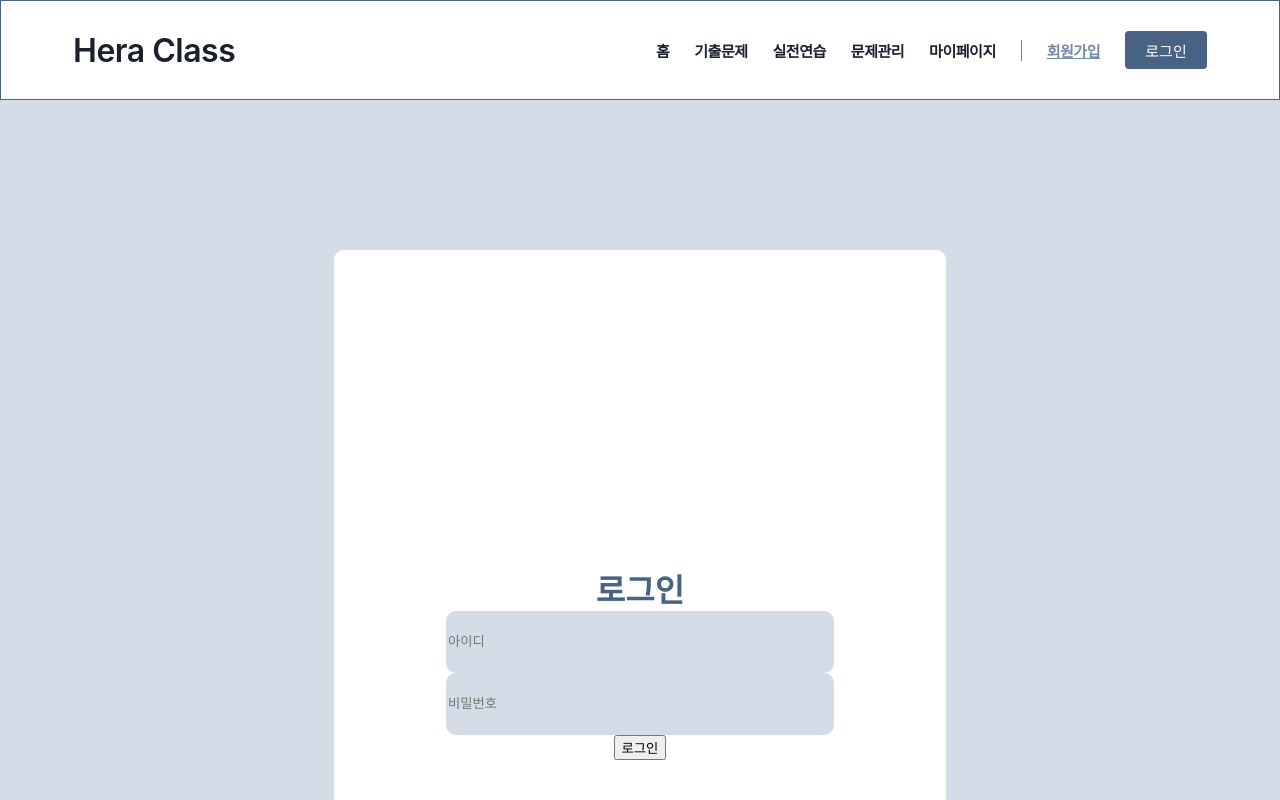
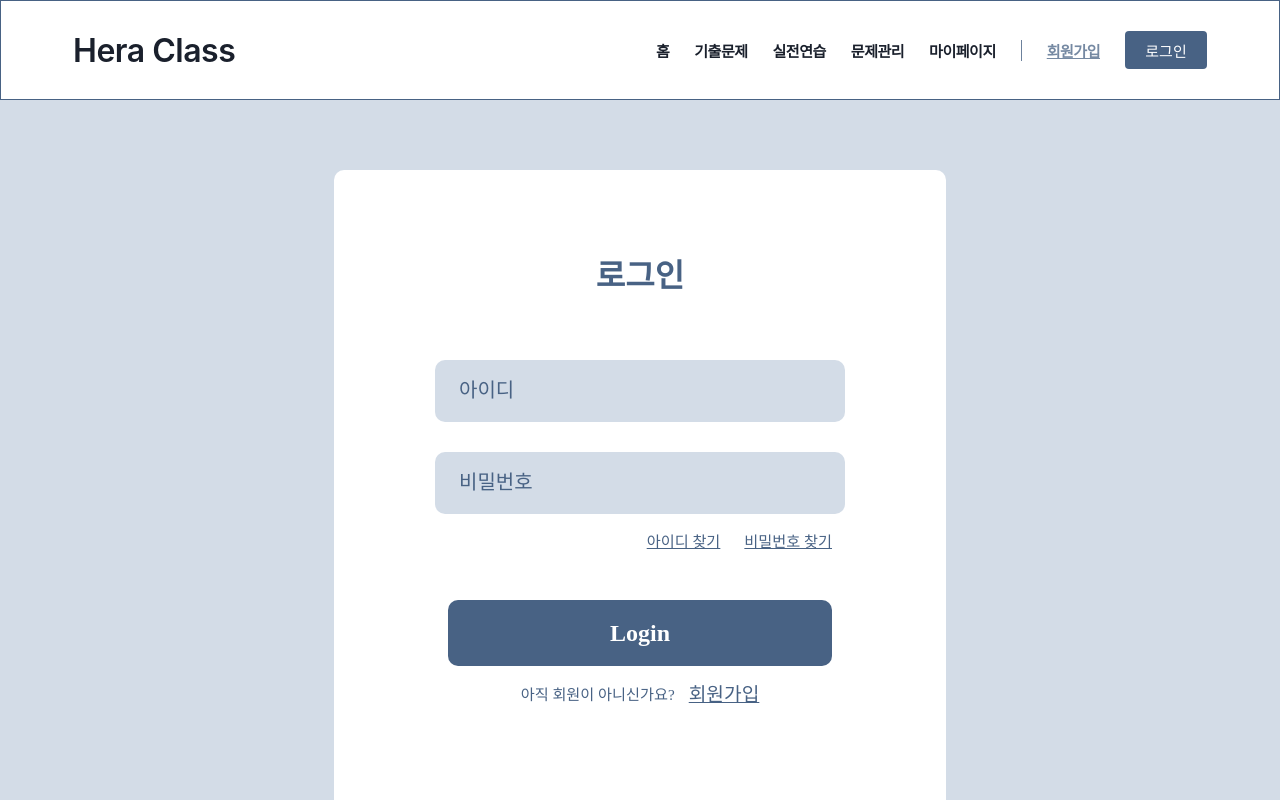
Before and after one commit to THE-HERA-CLASS/HC-frontend, a React (Create React App) app: page /logins in a window 1280 px wide. Shown: the top 800 px of the page. Built offline with nearby package versions, Linux system fonts and the light colour scheme; no server answers.

Commit message:
[Design]로그인 디자인 완성

```diff
--- a/src/components/common/CustomBtn.jsx
+++ b/src/components/common/CustomBtn.jsx
@@ -9,8 +9,7 @@ function CustomBtn(props) {
   //_borderradius: 보더 모서리 설정입니다.
   //color: 글씨 색입니다.
   //상위 폴더의 버튼 props에 linewidth가 없다면 외각선이 보이지 않습니다.
-  const { children, bc, width, height, border, onClick, margin, shadow, type, position, left, top, _borderradius } =
-    props;
+  const { children, bc, width, height, border, onClick, margin, shadow, type, position, _borderradius } = props;
 
   return (
     <ButtonStyled
@@ -23,9 +22,7 @@ function CustomBtn(props) {
       onClick={onClick}
       _borderradius={_borderradius}
       type={type}
-      position={position}
-      left={left}
-      top={top}>
+      position={position}>
       {children}
     </ButtonStyled>
   );
@@ -37,8 +34,6 @@ const ButtonStyled = styled.button`
   border-radius: ${({ _borderradius }) => `${_borderradius}`};
   background-color: ${({ bc }) => `${bc}`};
   box-shadow: ${({ shadow }) => `${shadow}`};
-  top: ${({ top }) => `${top}`};
-  left: ${({ left }) => `${left}`};
   position: ${({ position }) => `${position}`};
   ${({ border }) =>
     border
--- a/src/pages/Login.jsx
+++ b/src/pages/Login.jsx
@@ -4,6 +4,7 @@ import { loginPost } from '../api/users';
 import { useNavigate } from 'react-router-dom';
 import { styled } from 'styled-components';
 import CustomText from '../components/common/CustomText';
+import CustomBtn from '../components/common/CustomBtn';
 function Login() {
   // 로그인 성공 시 홈으로 보내기
   const navigate = useNavigate();
@@ -42,9 +43,10 @@ function Login() {
     <form onSubmit={submitHandler}>
       <LoginLayout>
         <LoginCard>
-          <CustomText fontSize='2rem' fontWeight='700' color='#486284'>
+          <CustomText margin='0 0 49px 0' fontSize='2rem' fontWeight='700' color='#486284'>
             로그인
           </CustomText>
+
           <LoginInput
             type='text'
             name='email'
@@ -53,6 +55,7 @@ function Login() {
             placeholder='아이디'
             required
           />
+
           <LoginInput
             type='password'
             name='password'
@@ -61,7 +64,30 @@ function Login() {
             placeholder='비밀번호'
             required
           />
-          <button type='submit'>로그인</button>
+
+          <FindIdBox>
+            <CustomText fontSize='0.95rem' fontWeight='500' color=' #486284' textDecoration='underline'>
+              아이디 찾기
+            </CustomText>
+            <CustomText fontSize='0.95rem' fontWeight='500' color=' #486284' textDecoration='underline'>
+              비밀번호 찾기
+            </CustomText>
+          </FindIdBox>
+
+          <CustomBtn type='submit' width='384px' height='66px' _borderradius='10px' bc='#486284'>
+            <CustomText fontSize='1.5rem' fontWeight='700' color='#fff'>
+              Login
+            </CustomText>
+          </CustomBtn>
+
+          <GoSingupBox>
+            <CustomText fontSize='0.95rem' fontWeight='500' color=' #486284'>
+              아직 회원이 아니신가요?
+            </CustomText>
+            <CustomText fontSize='1.2rem' fontWeight='500' color=' #486284' textDecoration='underline'>
+              회원가입
+            </CustomText>
+          </GoSingupBox>
         </LoginCard>
       </LoginLayout>
     </form>
@@ -84,13 +110,13 @@ const LoginCard = styled.div`
   width: 612px;
   height: 824px;
 
-  margin: 80px 115px;
+  padding-top: 80px;
 
   display: flex;
   flex-direction: column;
 
   align-items: center;
-  justify-content: center;
+  justify-content: start;
 
   background: #fff;
 
@@ -106,6 +132,44 @@ const LoginInput = styled.input`
   border-radius: 10px;
 
   border: none;
+
+  margin: 15px;
+
+  padding-left: 24px;
+
+  font-size: 1.2rem;
+
+  &::placeholder {
+    font-size: 20px;
+    color: #486284;
+  }
 `;
 
+const FindIdBox = styled.div`
+  width: 384px;
+
+  margin-bottom: 49px;
+
+  display: flex;
+  flex-direction: row;
+
+  align-items: center;
+  justify-content: end;
+
+  gap: 24px;
+`;
+
+const GoSingupBox = styled.div`
+  width: 384px;
+
+  margin-top: 13px;
+
+  display: flex;
+  flex-direction: row;
+
+  align-items: center;
+  justify-content: center;
+
+  gap: 14px;
+`;
 export default Login;
--- a/src/shared/Router.js
+++ b/src/shared/Router.js
@@ -30,7 +30,9 @@ function Router() {
 
 function FooterConditionalRender() {
   const location = useLocation();
-  return location.pathname !== '/adminpages' ? <Footer /> : null;
+  return location.pathname !== '/adminpages' && location.pathname !== '/logins' && location.pathname !== '/signups' ? (
+    <Footer />
+  ) : null;
 }
 
 export default Router;
```
